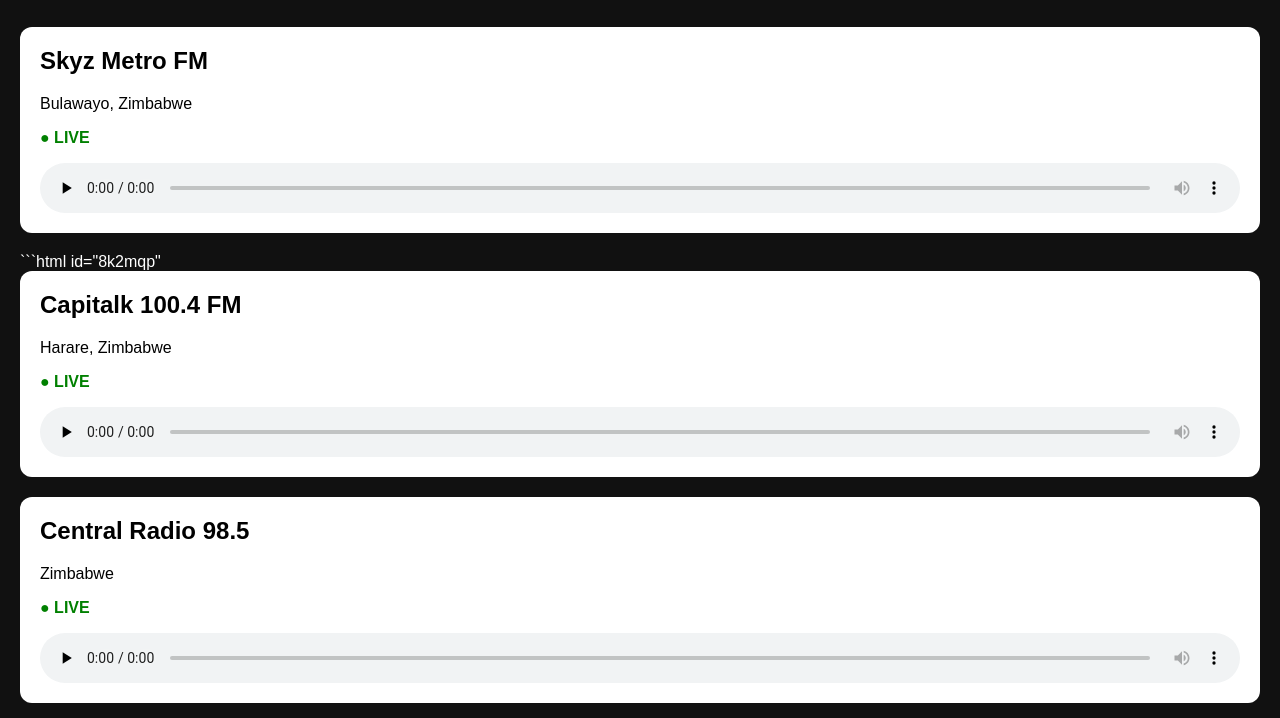
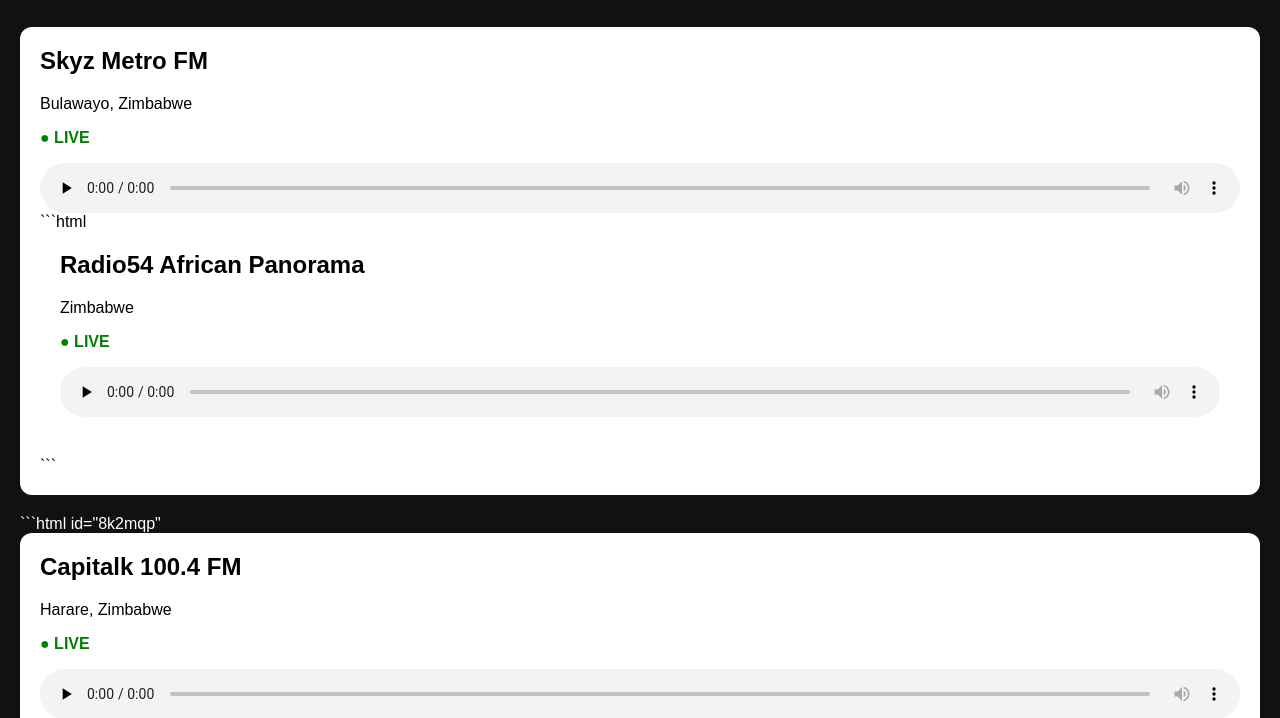
Before and after one commit to blast504/africa-online-radio, a plain HTML site: page index.html in a window 1280 px wide. Shown: the part 82-800 px from the top of the page. Drawn offline with Linux system fonts and the light colour scheme.

Commit message:
Update index.html

````diff
--- a/index.html
+++ b/index.html
@@ -71,6 +71,20 @@
 
             Your browser does not support audio.
         </audio>
+        ```html
+<!-- RADIO54 AFRICAN PANORAMA -->
+<div class="station">
+    <h2>Radio54 African Panorama</h2>
+    <p>Zimbabwe</p>
+    <p class="live">● LIVE</p>
+
+    <audio controls preload="none" playsinline>
+        <source src="https://stream.shoutcastservices.com/proxy/radio54/stream" type="audio/mpeg">
+        Your browser does not support audio.
+    </audio>
+</div>
+```
+
 
     </div>
     ```html id="8k2mqp"
````
